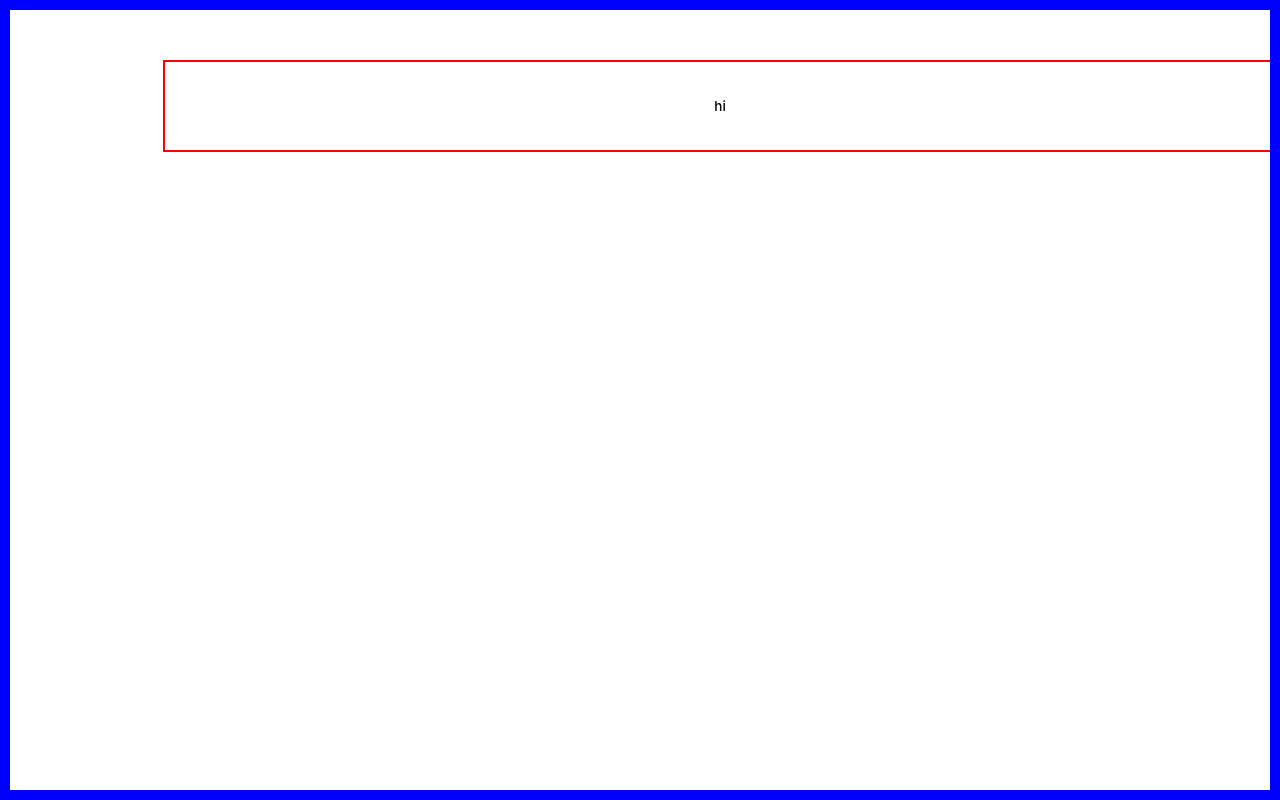
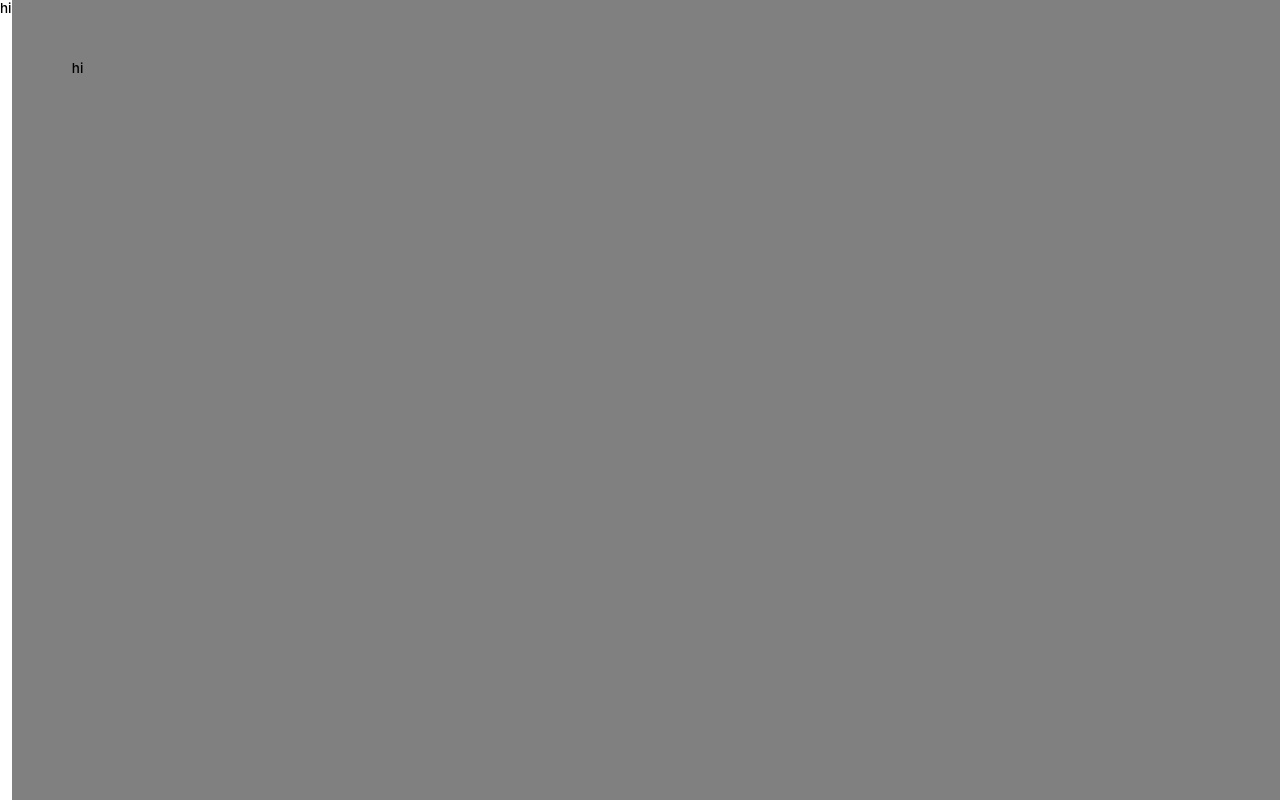
Before and after one commit to prgrms-fe-devcourse/NFE1-1-3-techLog, a React (Create React App) app in the folder frontend/: page / in a window 1280 px wide. Built offline with nearby package versions, Linux system fonts and the light colour scheme; a web font is replaced by a local one.

Commit message:
feat: 메인UI 틀 구현

```diff
--- a/frontend/src/components/Layout/MainLayout.tsx
+++ b/frontend/src/components/Layout/MainLayout.tsx
@@ -1,6 +1,7 @@
 import styled from 'styled-components';
 import React from 'react';
 import { Outlet } from 'react-router-dom';
+import Sidebar from './Sidebar';
 
 const Full = styled.div`
   width: 100%;
@@ -9,33 +10,25 @@ const Full = styled.div`
   align-items: center;
   font-size: 1.5rem;
   flex-direction: column;
-  background-color: white;
 `;
 
 const Inner = styled.div`
   width: 100%;
-  border: 10px solid blue;
-  padding-top: 5.5rem;
-  background-color: white;
   height: 100vh;
   position: relative;
   overflow-x: auto;
+  display: flex;
 `;
 
 const Container = styled.div`
-  width: 123.8rem;
-  border: 2px solid red;
-  display: flex;
+  flex-grow: 1;
   justify-content: center;
-  position: absolute; /* 수정 */
-  flex-wrap: nowrap;
-  left: 17rem;
 `;
 export default function MainLayout() {
   return (
     <Full>
       <Inner>
-        {/* <SideBar onClickSideBar={handleOutletClick} /> */}
+        <Sidebar />
         <Container>
           <Outlet />
         </Container>
--- a/frontend/src/pages/main/index.styles.ts
+++ b/frontend/src/pages/main/index.styles.ts
@@ -3,9 +3,13 @@ import styled from 'styled-components';
 // eslint-disable-next-line import/prefer-default-export
 export const Container = styled.div`
   width: 100%;
+  height: 100vh;
   gap: 2rem;
-  padding: 4rem;
+  padding: 6.7rem;
   display: flex;
-  flex-direction: column;
-  align-items: center;
+  background-color: gray;
+  h1 {
+    font-size: 4.5rem;
+    font-weight: 600;
+  }
 `;
```
